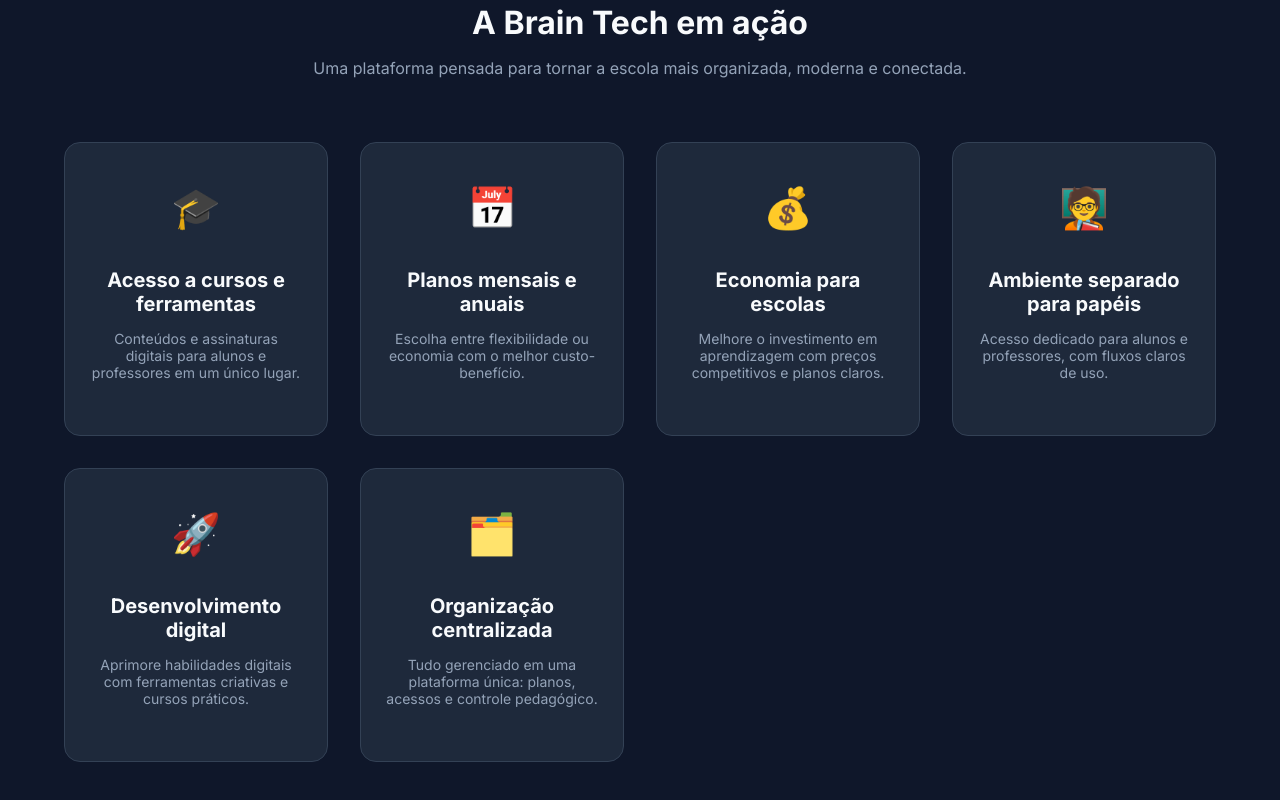
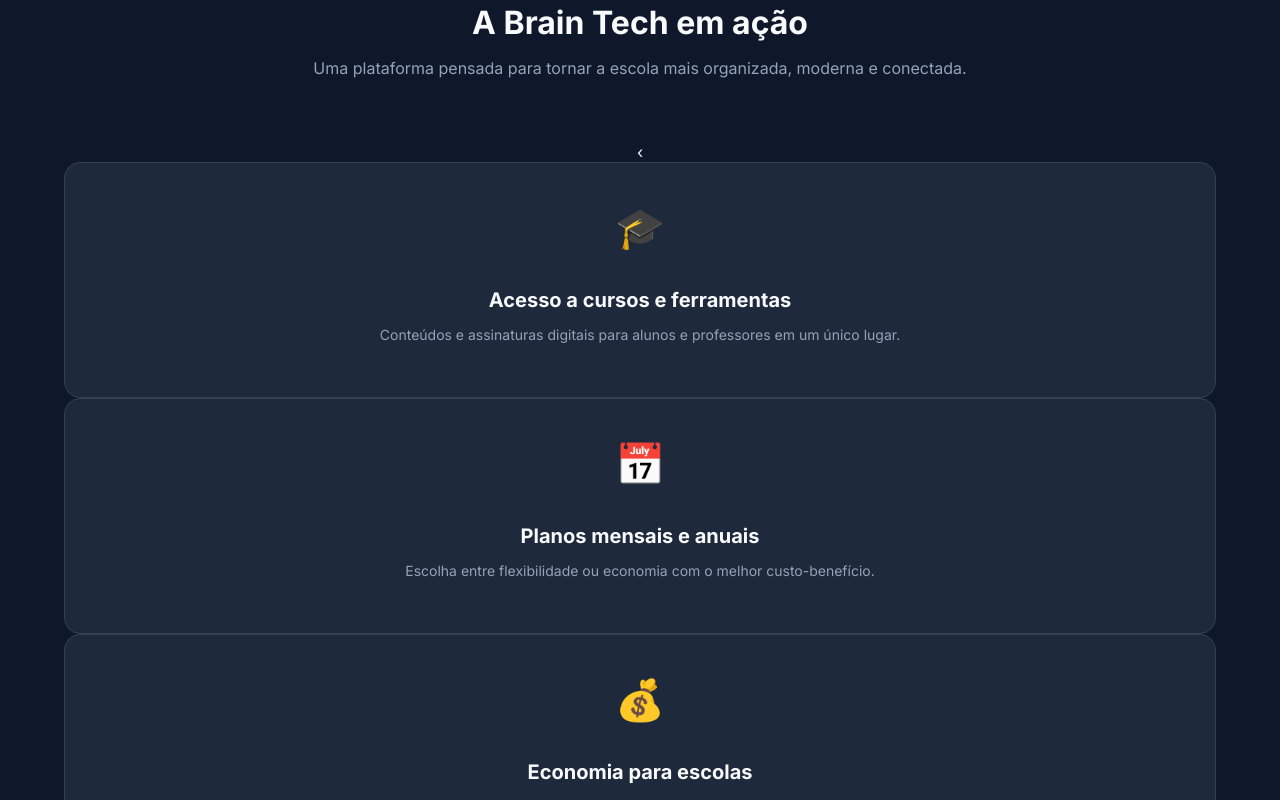
Before and after one commit to edmaralbneto/braintech, a Next.js app: page / in a window 1280 px wide. Shown: the part 2000-2800 px from the top of the page. Built offline with nearby package versions, Linux system fonts and the light colour scheme.

Commit message:
commit de ajuste de header

```diff
--- a/app/page.tsx
+++ b/app/page.tsx
@@ -95,7 +95,9 @@
       </header>
 
       {/* Painel do menu */}
+      {/* Painel do menu */}
       <div className="bt-menu-panel" id="menuHamburguer">
+        <div className="bt-menu-content">
           <a className="bt-menu-link" href="#inicio">
             Início
           </a>
@@ -111,6 +113,7 @@
           <Link href="/login" className="bt-menu-login">
             Login
           </Link>
+        </div>
       </div>
 
       {/* Backdrop (clicar fora fecha) */}
@@ -209,23 +212,44 @@
 
       {/* ADVANTAGES */}
       <section id="como-funciona" className="advantages-section">
+        <div className="section-headline">
           <h2 className="section-title">A Brain Tech em ação</h2>
           <p className="section-subtitle">
             Uma plataforma pensada para tornar a escola mais organizada, moderna e conectada.
           </p>
+        </div>
 
-        <div className="advantages-grid">
-          {ADVANTAGES_DATA.map((adv) => (
-            <div key={adv.title} className="advantage-card">
+        <div className="advantages-carousel-wrapper">
+          <a href="#advantage-last" className="carousel-button carousel-button-left" aria-label="Voltar">
+            ‹
+          </a>
+
+          <div className="advantages-carousel">
+            {ADVANTAGES_DATA.map((adv, index) => (
+              <div
+                key={adv.title}
+                id={
+                  index === 0
+                    ? "advantage-first"
+                    : index === ADVANTAGES_DATA.length - 1
+                      ? "advantage-last"
+                      : undefined
+                }
+                className="advantage-card carousel-card"
+              >
                 <span className="advantage-icon">{adv.icon}</span>
                 <h3 className="advantage-title">{adv.title}</h3>
                 <p className="advantage-description">{adv.desc}</p>
               </div>
             ))}
           </div>
-      </section>
 
-      {/* CTA */}
+          <a href="#advantage-first" className="carousel-button carousel-button-right" aria-label="Avançar">
+            ›
+          </a>
+        </div>
+
+      </section>{/* CTA */}
       <section id="precos" className="cta-section">
         <h2 className="cta-title">Conheça nossos planos e escolha o melhor para sua escola</h2>
         <p className="cta-description">
```
Lines whose indentation alone changed are shown as unchanged.
